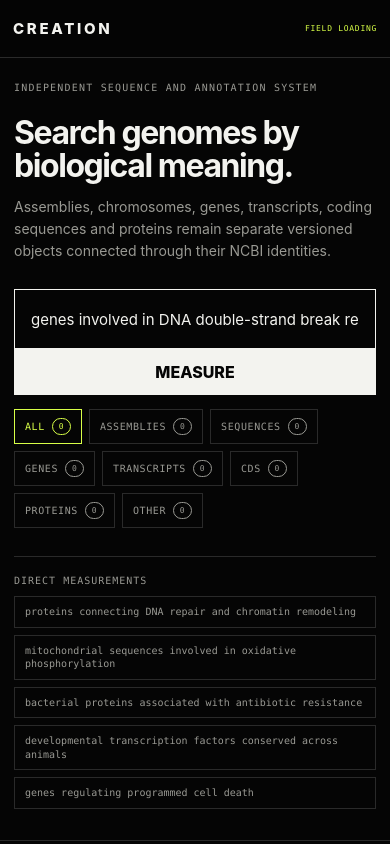
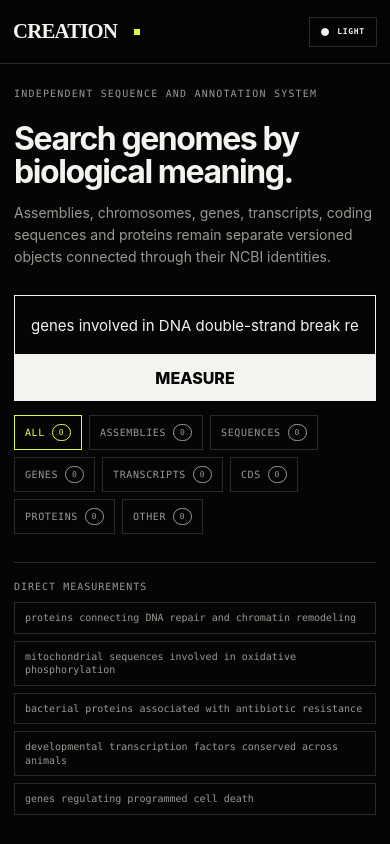
Before and after one commit to ziolndr/creation, a website: page public/index.html in a window 390 px wide. Shown: the top 844 px of the page. Drawn offline with Linux system fonts and the light colour scheme; no server answers.

Commit message:
Implement theme toggle and update styles
Added theme toggle functionality and updated styles for better theme support.

```diff
--- a/public/index.html
+++ b/public/index.html
@@ -6,15 +6,50 @@
 <meta name="theme-color" content="#050505">
 <meta name="description" content="CREATION searches NCBI genome objects by biological meaning through ARBITER.">
 <title>CREATION — ARBITER genome field</title>
+<script>
+(() => {
+  try {
+    document.documentElement.dataset.theme =
+      localStorage.getItem("creation-theme") || "dark";
+  } catch {
+    document.documentElement.dataset.theme = "dark";
+  }
+})();
+</script>
 <style>
 :root{
+  color-scheme:dark;
   --bg:#050505;
   --panel:#0b0b0b;
   --line:#2a2a2a;
   --text:#f3f3ef;
   --muted:#999993;
   --accent:#d8ff47;
+  --accent-ink:#050505;
   --error:#ff725f;
+  --header-bg:rgba(5,5,5,.96);
+  --hover:#080808;
+  --loading-track:#101010;
+  --placeholder:#71716d;
+  --control-fill:#f3f3ef;
+  --control-ink:#050505;
+}
+html[data-theme="light"]{
+  color-scheme:light;
+  --bg:#f0efe9;
+  --panel:#faf9f4;
+  --line:#c9c8c1;
+  --text:#11120f;
+  --muted:#676962;
+  --accent:#526d00;
+  --accent-ink:#ffffff;
+  --error:#a52c20;
+  --header-bg:rgba(240,239,233,.96);
+  --hover:#f7f6f0;
+  --loading-track:#deddd6;
+  --placeholder:#85877f;
+  --control-fill:#11120f;
+  --control-ink:#faf9f4;
 }
 *{box-sizing:border-box}
 html,body{
@@ -29,23 +64,41 @@ button,input{font:inherit}
 button{border-radius:0}
 a{color:inherit}
 .header{
-  height:58px;
+  height:64px;
   border-bottom:1px solid var(--line);
   display:grid;
-  grid-template-columns:240px minmax(0,1fr) auto;
+  grid-template-columns:255px minmax(0,1fr) auto;
   align-items:center;
   padding:0 18px;
   gap:18px;
   position:sticky;
   top:0;
-  background:rgba(5,5,5,.96);
+  background:var(--header-bg);
   backdrop-filter:blur(12px);
   z-index:10
 }
 .brand{
-  font-size:17px;
-  font-weight:800;
-  letter-spacing:.18em
+  min-width:0;
+  display:inline-flex;
+  align-items:center;
+  gap:10px;
+  text-decoration:none;
+}
+.brand-word{
+  display:inline-block;
+  font-family:"Bodoni 72","Didot","Iowan Old Style","Baskerville","Times New Roman",serif;
+  font-size:25px;
+  line-height:.82;
+  font-weight:700;
+  letter-spacing:-.035em;
+  transform:scaleX(.94);
+  transform-origin:left center;
+}
+.brand-signal{
+  width:7px;
+  height:7px;
+  flex:0 0 auto;
+  background:var(--accent);
 }
 .system,.count{
   font-family:ui-monospace,SFMono-Regular,Menlo,monospace;
@@ -59,17 +112,55 @@ a{color:inherit}
   text-align:right;
   white-space:nowrap
 }
+.header-actions{
+  display:flex;
+  align-items:center;
+  justify-content:flex-end;
+  gap:14px;
+}
+.theme-toggle{
+  min-width:76px;
+  height:32px;
+  display:inline-flex;
+  align-items:center;
+  justify-content:center;
+  gap:8px;
+  border:1px solid var(--line);
+  background:transparent;
+  color:var(--text);
+  padding:0 10px;
+  font-family:ui-monospace,SFMono-Regular,Menlo,monospace;
+  font-size:9px;
+  font-weight:700;
+  letter-spacing:.08em;
+  text-transform:uppercase;
+  cursor:pointer;
+}
+.theme-toggle:hover,
+.theme-toggle:focus-visible{
+  border-color:var(--text);
+}
+.theme-indicator{
+  width:8px;
+  height:8px;
+  border:1px solid currentColor;
+  border-radius:50%;
+  background:var(--text);
+}
+html[data-theme="light"] .theme-indicator{
+  background:transparent;
+}
 .layout{
   display:grid;
   grid-template-columns:minmax(330px,430px) minmax(0,1fr);
-  min-height:calc(100vh - 58px)
+  min-height:calc(100vh - 64px)
 }
 .control{
   border-right:1px solid var(--line);
   padding:28px 22px;
   position:sticky;
-  top:58px;
-  height:calc(100vh - 58px);
+  top:64px;
+  height:calc(100vh - 64px);
   overflow:auto
 }
 .kicker{
@@ -109,19 +200,19 @@ h1{
   padding:0 16px;
   font-size:15px
 }
-.search input::placeholder{color:#71716d}
+.search input::placeholder{color:var(--placeholder)}
 .search button{
   border:0;
   border-left:1px solid var(--text);
-  background:var(--text);
-  color:var(--bg);
+  background:var(--control-fill);
+  color:var(--control-ink);
   padding:0 18px;
   font-weight:800;
   cursor:pointer
 }
 .search button:hover,.search button:focus-visible{
   background:var(--accent);
-  color:var(--bg)
+  color:var(--accent-ink)
 }
 .filters{
   display:flex;
@@ -203,7 +294,7 @@ h1{
 .loading{
   height:2px;
   overflow:hidden;
-  background:#101010
+  background:var(--loading-track)
 }
 .loading::after{
   content:"";
@@ -223,7 +314,7 @@ h1{
   border-bottom:1px solid var(--line);
   min-height:165px
 }
-.card:hover{background:#080808}
+.card:hover{background:var(--hover)}
 .rank{
   padding:20px 16px;
   border-right:1px solid var(--line);
@@ -326,8 +417,11 @@ h1{
 }
 @media(max-width:560px){
   .header{padding:0 13px;gap:10px}
-  .brand{font-size:15px}
-  .count{font-size:8px}
+  .brand-word{font-size:22px}
+  .brand-signal{width:6px;height:6px}
+  .header-actions{gap:8px}
+  .count{display:none}
+  .theme-toggle{min-width:68px;height:30px;padding:0 8px;font-size:8px}
   .control{padding:24px 14px}
   .search{grid-template-columns:minmax(0,1fr)}
   .search input{min-height:58px}
@@ -353,9 +447,18 @@ h1{
 </head>
 <body>
 <header class="header">
-  <div class="brand">CREATION</div>
+  <a class="brand" href="#" aria-label="CREATION home">
+    <span class="brand-word">CREATION</span>
+    <span class="brand-signal" aria-hidden="true"></span>
+  </a>
   <div class="system">Genome field · NCBI objects · ARBITER 26MB · 72D deterministic measurement</div>
-  <div class="count" id="count">FIELD LOADING</div>
+  <div class="header-actions">
+    <div class="count" id="count">FIELD LOADING</div>
+    <button class="theme-toggle" id="themeToggle" type="button" aria-label="Switch color theme">
+      <span class="theme-indicator" aria-hidden="true"></span>
+      <span id="themeLabel">LIGHT</span>
+    </button>
+  </div>
 </header>
 
 <main class="layout">
@@ -441,7 +544,34 @@ const status = document.getElementById("status");
 const elapsed = document.getElementById("elapsed");
 const count = document.getElementById("count");
 const loading = document.getElementById("loading");
+const themeToggle = document.getElementById("themeToggle");
+const themeLabel = document.getElementById("themeLabel");
 const filters = [...document.querySelectorAll(".filter")];
+
+const syncThemeControl = () => {
+  const theme = document.documentElement.dataset.theme === "light" ? "light" : "dark";
+  themeLabel.textContent = theme === "dark" ? "LIGHT" : "DARK";
+  themeToggle.setAttribute("aria-pressed", theme === "light" ? "true" : "false");
+  themeToggle.setAttribute(
+    "aria-label",
+    theme === "dark" ? "Switch to light mode" : "Switch to dark mode"
+  );
+};
+
+themeToggle.addEventListener("click", () => {
+  const nextTheme =
+    document.documentElement.dataset.theme === "light" ? "dark" : "light";
+
+  document.documentElement.dataset.theme = nextTheme;
+
+  try {
+    localStorage.setItem("creation-theme", nextTheme);
+  } catch {}
+
+  syncThemeControl();
+});
+
+syncThemeControl();
 
 const esc = value => String(value ?? "").replace(
   /[&<>"']/g,
```
